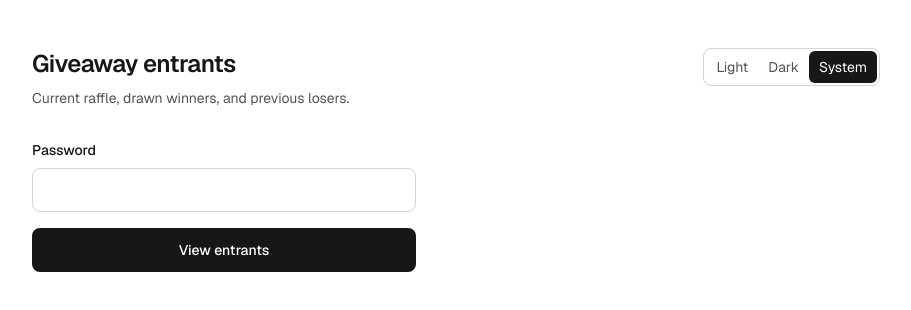
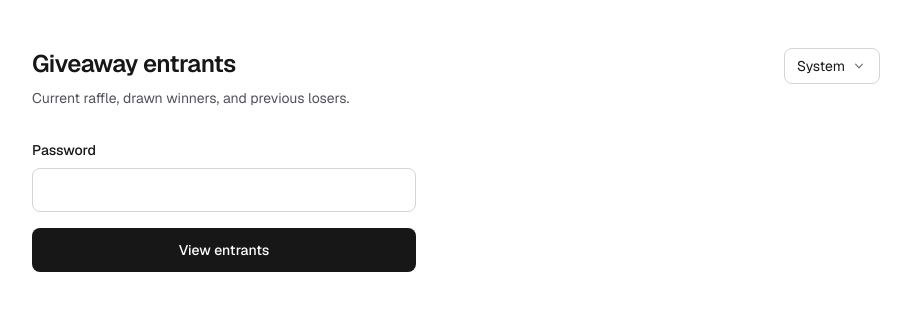
Before and after one commit to franzcruspero/giveaway-viewer, a Next.js app: page / in a window 1280 px wide. Shown: the top 310 px of the page, without its empty margins (184-1095 px from the left). Built offline with nearby package versions, Linux system fonts and the light colour scheme.

Commit message:
update: re-arranged buttons

```diff
--- a/app/entrant-controls.tsx
+++ b/app/entrant-controls.tsx
@@ -24,7 +24,7 @@ const primaryButtonClass =
   "h-9 cursor-pointer rounded-lg bg-foreground px-3 text-sm font-medium text-background transition-colors hover:bg-zinc-700 disabled:cursor-not-allowed disabled:opacity-60 disabled:hover:bg-foreground dark:hover:bg-zinc-300 dark:disabled:hover:bg-foreground";
 
 const secondaryButtonClass =
-  "h-9 cursor-pointer rounded-lg border border-zinc-300 px-3 text-sm transition-colors hover:bg-zinc-100 disabled:cursor-not-allowed disabled:opacity-60 disabled:hover:bg-transparent dark:border-zinc-700 dark:hover:bg-zinc-800 dark:disabled:hover:bg-transparent";
+  "h-9 cursor-pointer rounded-lg border border-red-300 px-3 text-sm text-red-600 transition-colors hover:bg-red-50 disabled:cursor-not-allowed disabled:opacity-60 disabled:hover:bg-transparent dark:border-red-800 dark:text-red-400 dark:hover:bg-red-950/40 dark:disabled:hover:bg-transparent";
 
 const menuButtonClass = " whitespace-nowrap";
 
--- a/app/page.tsx
+++ b/app/page.tsx
@@ -45,8 +45,6 @@ async function AuthButtons() {
   }
 
   return (
-    <>
-      <ClearAllButton />
     <form action={logout}>
       <button
         type="submit"
@@ -55,7 +53,6 @@ async function AuthButtons() {
         Log out
       </button>
     </form>
-    </>
   );
 }
 
@@ -74,9 +71,12 @@ async function EntrantView() {
     <div className="flex flex-col gap-6">
       <RealtimeListener />
       {"error" in raffle ? (
+        <div className="flex flex-col items-start gap-3">
           <p role="alert" className="text-sm text-red-600 dark:text-red-400">
             {raffle.error}
           </p>
+          <ClearAllButton />
+        </div>
       ) : (
         <div className="flex overflow-hidden rounded-xl border border-zinc-200 dark:border-zinc-800">
           <div className="w-1 shrink-0 bg-zinc-400 dark:bg-zinc-600" />
--- a/app/raffle-controls.tsx
+++ b/app/raffle-controls.tsx
@@ -3,6 +3,7 @@
 import { createClient } from "@supabase/supabase-js";
 import { useActionState, useEffect, useState } from "react";
 import { endRaffle, resetEntries, updateSubLuck, type EntrantActionState } from "./actions";
+import { ClearAllButton } from "./clear-all-button";
 import { ConfirmButton } from "./confirm-button";
 import type { RaffleStatus } from "@/lib/supabase";
 
@@ -192,6 +193,9 @@ export function RaffleControls({
           {luckState.error}
         </p>
       ) : null}
+      <div className="mt-1 border-t border-zinc-200 pt-3 dark:border-zinc-800">
+        <ClearAllButton />
+      </div>
     </div>
   );
 }
--- a/app/theme-toggle.tsx
+++ b/app/theme-toggle.tsx
@@ -1,6 +1,6 @@
 "use client";
 
-import { useLayoutEffect, useState } from "react";
+import { useEffect, useLayoutEffect, useRef, useState } from "react";
 import { THEME_STORAGE_KEY, type ThemeChoice } from "./theme";
 
 const choices: { value: ThemeChoice; label: string }[] = [
@@ -24,6 +24,9 @@ function applyTheme(theme: ThemeChoice) {
 
 export function ThemeToggle() {
   const [theme, setTheme] = useState<ThemeChoice>("system");
+  const [open, setOpen] = useState(false);
+  const rootRef = useRef<HTMLDivElement>(null);
+  const current = choices.find((choice) => choice.value === theme) ?? choices[2];
 
   useLayoutEffect(() => {
     const stored = localStorage.getItem(THEME_STORAGE_KEY);
@@ -33,24 +36,77 @@ export function ThemeToggle() {
 
     const media = window.matchMedia("(prefers-color-scheme: dark)");
     function onChange() {
-      const current = localStorage.getItem(THEME_STORAGE_KEY);
-      applyTheme(isTheme(current) ? current : "system");
+      const storedTheme = localStorage.getItem(THEME_STORAGE_KEY);
+      applyTheme(isTheme(storedTheme) ? storedTheme : "system");
     }
     media.addEventListener("change", onChange);
     return () => media.removeEventListener("change", onChange);
   }, []);
 
+  useEffect(() => {
+    if (!open) {
+      return;
+    }
+
+    function onPointerDown(event: PointerEvent) {
+      const target = event.target;
+      if (!(target instanceof Node) || rootRef.current?.contains(target)) {
+        return;
+      }
+      setOpen(false);
+    }
+
+    function onKey(event: KeyboardEvent) {
+      if (event.key === "Escape") {
+        setOpen(false);
+      }
+    }
+
+    document.addEventListener("pointerdown", onPointerDown);
+    document.addEventListener("keydown", onKey);
+    return () => {
+      document.removeEventListener("pointerdown", onPointerDown);
+      document.removeEventListener("keydown", onKey);
+    };
+  }, [open]);
+
   function choose(next: ThemeChoice) {
     setTheme(next);
     localStorage.setItem(THEME_STORAGE_KEY, next);
     applyTheme(next);
+    setOpen(false);
   }
 
   return (
+    <div ref={rootRef} className="relative">
+      <button
+        type="button"
+        aria-expanded={open}
+        aria-haspopup="true"
+        onClick={() => setOpen((currentOpen) => !currentOpen)}
+        className="inline-flex h-9 cursor-pointer items-center gap-1.5 rounded-lg border border-zinc-300 px-3 text-sm transition-colors hover:bg-zinc-100 focus-visible:outline focus-visible:outline-2 focus-visible:outline-offset-2 focus-visible:outline-foreground dark:border-zinc-700 dark:hover:bg-zinc-800"
+      >
+        {current.label}
+        <svg
+          viewBox="0 0 20 20"
+          fill="currentColor"
+          aria-hidden="true"
+          className={`size-4 text-zinc-500 transition-transform dark:text-zinc-400 ${
+            open ? "rotate-180" : ""
+          }`}
+        >
+          <path
+            fillRule="evenodd"
+            d="M5.23 7.21a.75.75 0 0 1 1.06.02L10 11.17l3.71-3.94a.75.75 0 1 1 1.08 1.04l-4.25 4.5a.75.75 0 0 1-1.08 0l-4.25-4.5a.75.75 0 0 1 .02-1.06Z"
+            clipRule="evenodd"
+          />
+        </svg>
+      </button>
+      {open ? (
         <div
           role="group"
           aria-label="Color theme"
-      className="inline-flex shrink-0 rounded-lg border border-zinc-300 p-0.5 dark:border-zinc-700"
+          className="absolute right-0 z-50 mt-1.5 flex w-max min-w-full flex-col gap-0.5 rounded-xl border border-zinc-200 bg-white p-1 shadow-lg dark:border-zinc-700 dark:bg-zinc-900"
         >
           {choices.map((choice) => {
             const selected = theme === choice.value;
@@ -60,10 +116,10 @@ export function ThemeToggle() {
                 type="button"
                 aria-pressed={selected}
                 onClick={() => choose(choice.value)}
-            className={`h-8 cursor-pointer rounded-md px-2.5 text-sm transition-colors ${
+                className={`h-9 cursor-pointer rounded-lg px-3 text-left text-sm whitespace-nowrap transition-colors ${
                   selected
-                ? "bg-foreground text-background"
-                : "text-zinc-600 hover:bg-zinc-100 dark:text-zinc-400 dark:hover:bg-zinc-800"
+                    ? "bg-foreground font-medium text-background"
+                    : "hover:bg-zinc-100 dark:hover:bg-zinc-800"
                 }`}
               >
                 {choice.label}
@@ -71,5 +127,7 @@ export function ThemeToggle() {
             );
           })}
         </div>
+      ) : null}
+    </div>
   );
 }
```
Lines whose indentation alone changed are shown as unchanged.
